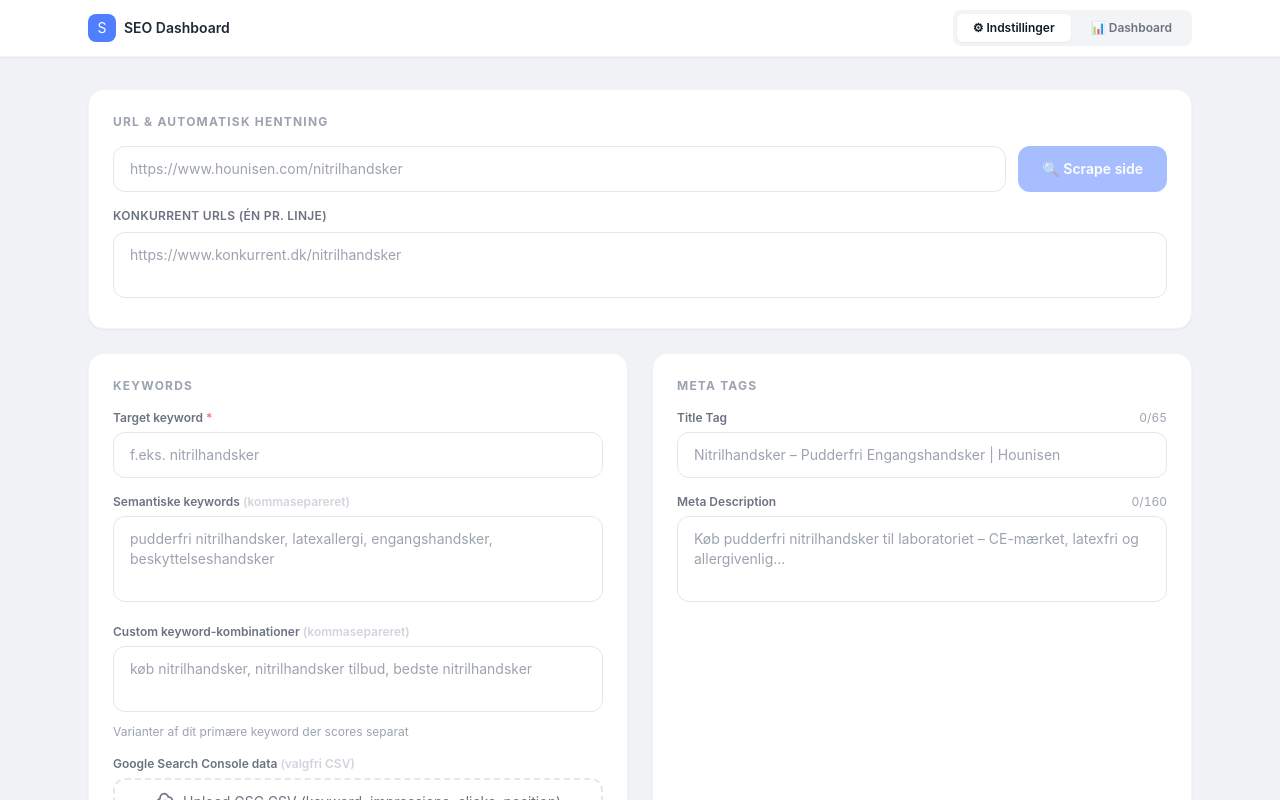
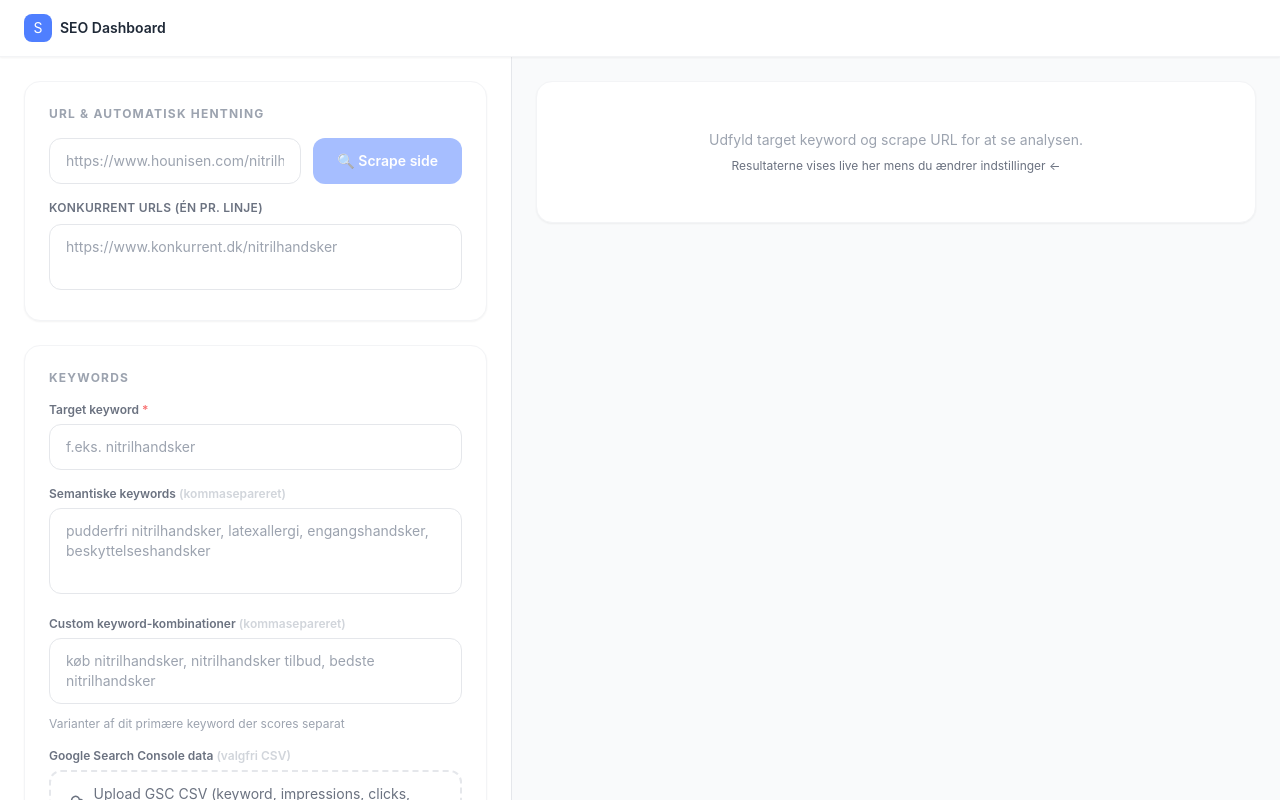
Before and after one commit to hounisen/seo-dashboard, a Next.js app: page / in a window 1280 px wide. Shown: the top 800 px of the page. Built offline with nearby package versions, Linux system fonts and the light colour scheme.

Commit message:
Major redesign

```diff
--- a/src/app/page.tsx
+++ b/src/app/page.tsx
@@ -128,6 +128,7 @@ export default function SeoDashboard() {
   const [gscFileName, setGscFileName] = useState('')
   const [competitorAnalysis, setCompetitorAnalysis] = useState<{url: string, result: SeoResult} | null>(null)
   const [analyzingCompetitor, setAnalyzingCompetitor] = useState(false)
+  const [sidebarCollapsed, setSidebarCollapsed] = useState(false)
 
   // Live-recalculate whenever form changes
   useEffect(() => {
@@ -172,7 +173,6 @@ export default function SeoDashboard() {
         h1: data.h1 || prev.h1,
         bodyContent: data.bodyContent || prev.bodyContent,
       }))
-      setActiveTab('dashboard')
     } catch {
       setScrapeError('Netværksfejl – tjek din forbindelse')
     } finally {
@@ -246,40 +246,40 @@ export default function SeoDashboard() {
   const pct = result?.percentage ?? 0
 
   return (
-    <div className="min-h-screen" style={{ background: '#f0f2f5', fontFamily: 'Inter, sans-serif' }}>
+    <div className="min-h-screen flex flex-col" style={{ background: '#f0f2f5', fontFamily: 'Inter, sans-serif' }}>
       {/* ── Top nav ── */}
       <nav className="bg-white border-b border-gray-100 sticky top-0 z-50 shadow-sm">
-        <div className="max-w-6xl mx-auto px-4 sm:px-6 h-14 flex items-center justify-between">
+        <div className="px-4 sm:px-6 h-14 flex items-center justify-between">
           <div className="flex items-center gap-2">
             <div className="w-7 h-7 rounded-lg flex items-center justify-center text-sm"
               style={{ background: '#4f7fff', color: '#fff' }}>S</div>
             <span className="font-semibold text-sm text-gray-800">SEO Dashboard</span>
           </div>
-          <div className="flex gap-1 bg-gray-100 rounded-lg p-1">
-            {(['form', 'dashboard'] as const).map(tab => (
-              <button key={tab} onClick={() => setActiveTab(tab)}
-                className={`px-4 py-1.5 rounded-md text-xs font-semibold transition-all ${
-                  activeTab === tab ? 'bg-white text-gray-900 shadow-sm' : 'text-gray-500 hover:text-gray-700'
-                }`}>
-                {tab === 'form' ? '⚙ Indstillinger' : '📊 Dashboard'}
+          {result && (
+            <div className="flex items-center gap-3">
+              <div className="flex items-center gap-2 text-sm">
+                <span className={`font-bold tabular-nums ${pct >= 70 ? 'text-emerald-600' : pct >= 45 ? 'text-amber-600' : 'text-red-500'}`}>
+                  {pct}%
+                </span>
+                <span className="text-gray-400 text-xs">SEO Score</span>
+              </div>
+              <button
+                onClick={() => setSidebarCollapsed(!sidebarCollapsed)}
+                className="px-3 py-1.5 text-xs font-medium text-gray-600 hover:text-gray-900 hover:bg-gray-100 rounded-md transition"
+              >
+                {sidebarCollapsed ? '← Vis indstillinger' : 'Skjul indstillinger →'}
               </button>
-            ))}
-          </div>
-          {result && (
-            <div className="flex items-center gap-2 text-sm">
-              <span className={`font-bold tabular-nums ${pct >= 70 ? 'text-emerald-600' : pct >= 45 ? 'text-amber-600' : 'text-red-500'}`}>
-                {pct}%
-              </span>
-              <span className="text-gray-400 text-xs">SEO Score</span>
             </div>
           )}
         </div>
       </nav>
 
-      <div className="max-w-6xl mx-auto px-4 sm:px-6 py-8">
-        {/* ── FORM TAB ── */}
-        {activeTab === 'form' && (
-          <div className="grid grid-cols-1 lg:grid-cols-2 gap-6 animate-fade-up">
+      {/* ── SPLIT VIEW LAYOUT ── */}
+      <div className="flex-1 flex overflow-hidden">
+
+        {/* LEFT SIDEBAR - Settings (40%) */}
+        <div className={`${sidebarCollapsed ? 'w-0' : 'w-full lg:w-[40%]'} overflow-y-auto border-r border-gray-200 bg-white transition-all duration-300`}>
+          <div className={`${sidebarCollapsed ? 'hidden' : 'block'} p-6 space-y-6`}>
 
             {/* URL + Scrape */}
             <div className="bg-white rounded-2xl p-6 shadow-sm border border-gray-100 lg:col-span-2">
@@ -505,23 +505,19 @@ export default function SeoDashboard() {
               </div>
             )}
           </div>
-        )}
+        </div>
 
-        {/* ── DASHBOARD TAB ── */}
-        {activeTab === 'dashboard' && (
-          <div className="space-y-5">
+        {/* RIGHT PANEL - Results (60%) */}
+        <div className="flex-1 overflow-y-auto bg-gray-50 p-6">
+          <div className="max-w-5xl mx-auto space-y-5">
             {!result ? (
               <div className="bg-white rounded-2xl p-12 text-center shadow-sm border border-gray-100">
-                <p className="text-gray-400 text-sm">Udfyld mindst et target keyword for at se analysen.</p>
-                <button onClick={() => setActiveTab('form')}
-                  className="mt-4 px-6 py-2.5 rounded-xl text-white text-sm font-semibold"
-                  style={{ background: '#4f7fff' }}>
-                  Gå til indstillinger →
-                </button>
+                <p className="text-gray-400 text-sm">Udfyld target keyword og scrape URL for at se analysen.</p>
+                <p className="text-gray-500 text-xs mt-2">Resultaterne vises live her mens du ændrer indstillinger ←</p>
               </div>
             ) : (
               <>
-                {/* Score card */}
+                {/* Score Ring */}
                 <div className="bg-white rounded-2xl p-6 shadow-sm border border-gray-100 animate-fade-up">
                   <p className="text-xs font-bold tracking-widest uppercase text-gray-400 mb-4">SEO Score</p>
                   <div className="flex items-start gap-6">
@@ -965,21 +961,13 @@ export default function SeoDashboard() {
                     ))}
                   </div>
                 </div>
-
-                {/* Back to edit button */}
-                <div className="flex justify-center pt-2">
-                  <button onClick={() => setActiveTab('form')}
-                    className="text-xs text-gray-400 hover:text-gray-600 transition underline underline-offset-2">
-                    ← Redigér indstillinger
-                  </button>
-                </div>
               </>
             )}
           </div>
-        )}
+        </div>
       </div>
 
-      <footer className="text-center py-8 text-xs text-gray-300 tracking-widest uppercase">
+      <footer className="bg-white border-t border-gray-100 py-3 text-center text-xs text-gray-400">
         SEO Dashboard · Hounisen · {new Date().getFullYear()}
       </footer>
     </div>
```
